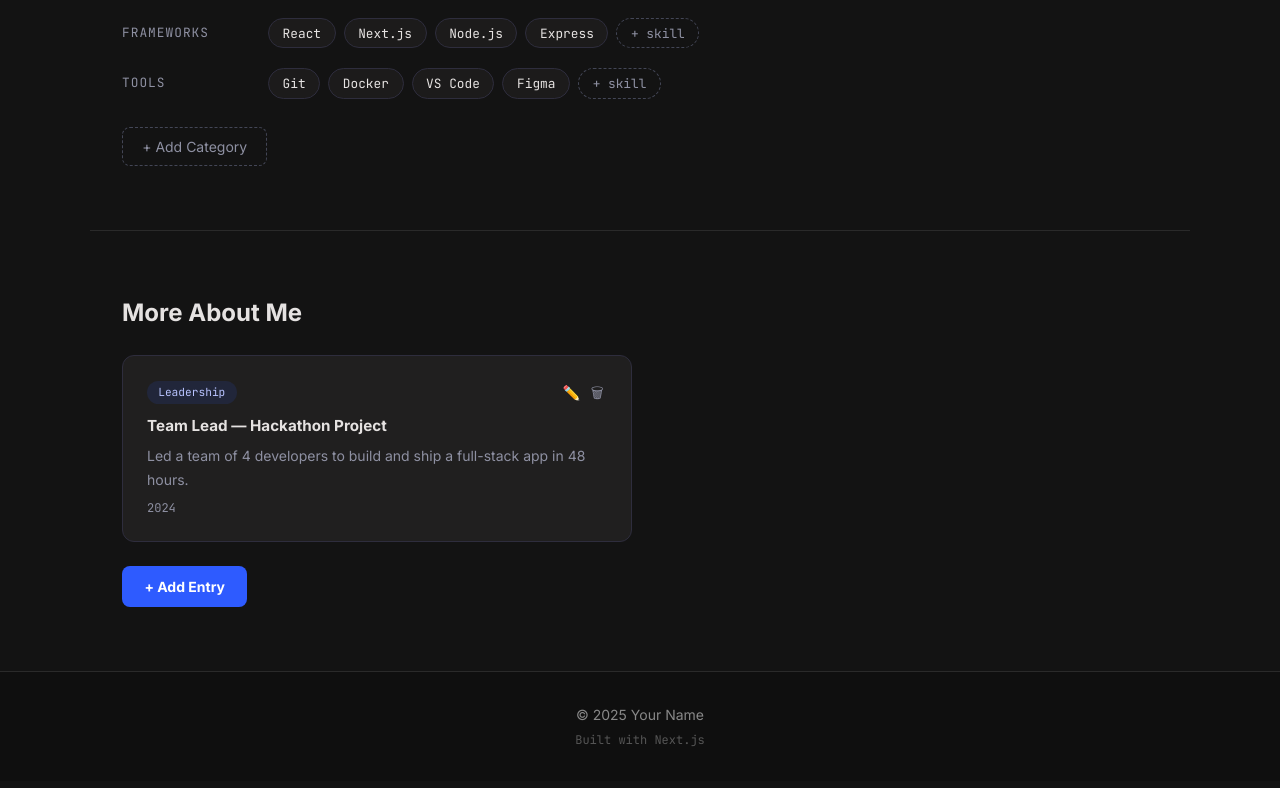
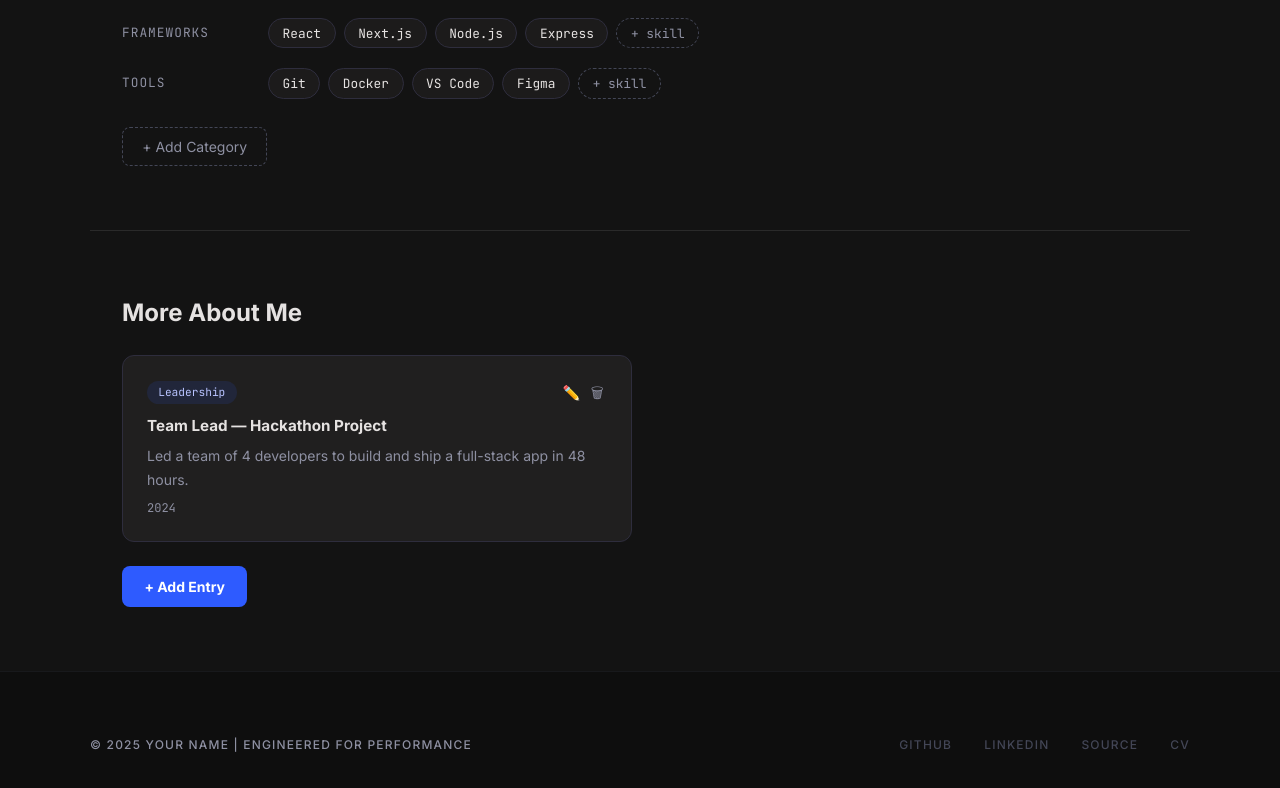
Before and after one commit to mainuddinMains/devfolio, a Next.js app: page / in a window 1280 px wide. Shown: the part 1919-2707 px from the top of the page. Built offline with nearby package versions, Linux system fonts and the light colour scheme.

Commit message:
Update components/Footer.tsx

```diff
--- a/components/Footer.tsx
+++ b/components/Footer.tsx
@@ -3,26 +3,78 @@ interface FooterProps {
 }
 
 export default function Footer({ name }: FooterProps) {
+  const linkStyle: React.CSSProperties = {
+    color: '#434656',
+    fontSize: '0.75rem',
+    textTransform: 'uppercase',
+    letterSpacing: '0.1em',
+    fontWeight: 500,
+    textDecoration: 'none',
+    transition: 'color 0.15s',
+  }
+
   return (
     <footer
       style={{
-        borderTop: '1px solid #2a2a2a',
-        background: '#0f0f0f',
-        padding: '2rem',
-        textAlign: 'center',
+        background: '#0e0e0e',
+        borderTop: '1px solid rgba(67,70,86,0.2)',
+        padding: '4rem 2rem',
+        width: '100%',
       }}
     >
-      <p style={{ color: '#888', fontSize: '0.875rem' }}>© 2025 {name}</p>
-      <p
+      <div
+        className="footer-inner"
         style={{
-          fontFamily: 'var(--font-mono)',
-          fontSize: '0.75rem',
-          color: '#555',
-          marginTop: '0.4rem',
+          maxWidth: '1100px',
+          margin: '0 auto',
+          display: 'flex',
+          justifyContent: 'space-between',
+          alignItems: 'center',
+          flexWrap: 'wrap',
+          gap: '1.5rem',
         }}
       >
-        Built with Next.js
-      </p>
+        {/* Left: copyright */}
+        <p
+          style={{
+            color: '#8e90a2',
+            fontSize: '0.75rem',
+            textTransform: 'uppercase',
+            letterSpacing: '0.1em',
+            fontWeight: 500,
+          }}
+        >
+          © 2025 {name} | ENGINEERED FOR PERFORMANCE
+        </p>
+
+        {/* Right: links */}
+        <div style={{ display: 'flex', gap: '2rem', flexWrap: 'wrap' }}>
+          {[
+            { label: 'GitHub', href: 'https://github.com' },
+            { label: 'LinkedIn', href: 'https://linkedin.com' },
+            { label: 'Source', href: '#' },
+            { label: 'CV', href: '#' },
+          ].map(({ label, href }) => (
+            <a
+              key={label}
+              href={href}
+              target={href.startsWith('http') ? '_blank' : undefined}
+              rel={href.startsWith('http') ? 'noopener noreferrer' : undefined}
+              style={linkStyle}
+              onMouseEnter={(e) => { (e.currentTarget as HTMLAnchorElement).style.color = '#b8c3ff' }}
+              onMouseLeave={(e) => { (e.currentTarget as HTMLAnchorElement).style.color = '#434656' }}
+            >
+              {label}
+            </a>
+          ))}
+        </div>
+      </div>
+
+      <style>{`
+        @media (max-width: 639px) {
+          .footer-inner { flex-direction: column; align-items: flex-start; }
+        }
+      `}</style>
     </footer>
   )
 }
```
